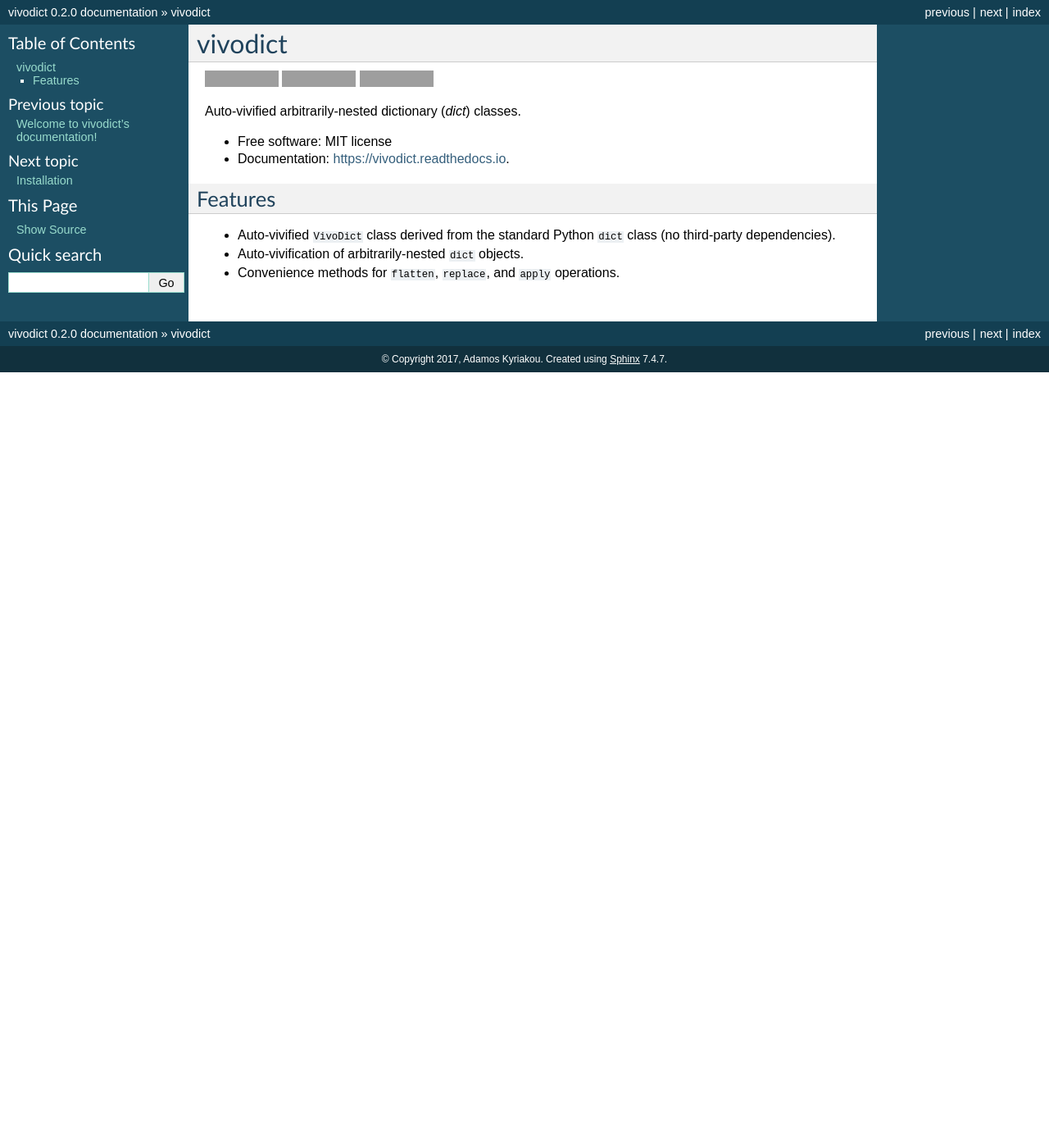
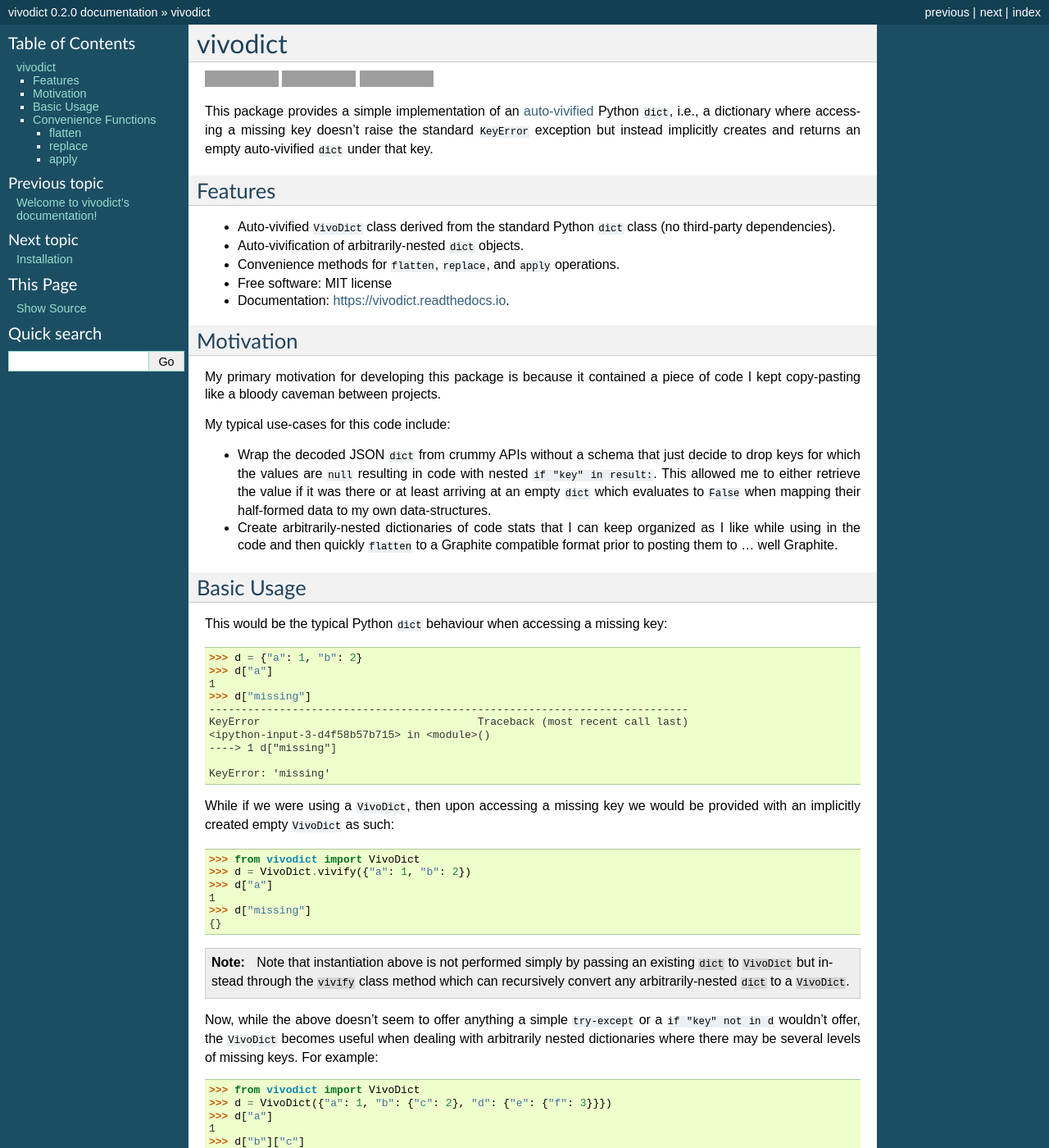
Before and after one commit to somada141/vivodict, a Sphinx documentation site: the page built from docs/readme.rst, in a window 1280 px wide and 1400 px high. Shown: the whole window at 82% size. Built offline with Sphinx 7.4.7, drawn with Linux system fonts in a browser that asks for light colours; pages that are not in the unit, such as notebooks, are missing from menus; some of the changed text lies outside the part shown; grey boxes are pictures that could not be loaded.

Commit message:
Cleanup the docos and removed a bunch of the unnecessary stuff.

```diff
--- a/README.rst
+++ b/README.rst
@@ -14,16 +14,182 @@
         :alt: Documentation Status
 
 
-Auto-vivified arbitrarily-nested dictionary (`dict`) classes.
-
-
-* Free software: MIT license
-* Documentation: https://vivodict.readthedocs.io.
+This package provides a simple implementation of an `auto-vivified
+<https://en.wikipedia.org/wiki/Autovivification>`_ Python ``dict``, i.e., a
+dictionary where accessing a missing key doesn't raise the standard ``KeyError``
+exception but instead implicitly creates and returns an empty auto-vivified
+``dict`` under that key.
 
 
 Features
 --------
 
-* Auto-vivified ``VivoDict`` class derived from the standard Python ``dict`` class (no third-party dependencies).
+* Auto-vivified ``VivoDict`` class derived from the standard Python ``dict``
+  class (no third-party dependencies).
 * Auto-vivification of arbitrarily-nested ``dict`` objects.
 * Convenience methods for ``flatten``, ``replace``, and ``apply`` operations.
+* Free software: MIT license
+* Documentation: https://vivodict.readthedocs.io.
+
+Motivation
+----------
+
+My primary motivation for developing this package is because it contained a
+piece of code I kept copy-pasting like a bloody caveman between projects.
+
+My typical use-cases for this code include:
+
+* Wrap the decoded JSON ``dict`` from crummy APIs without a schema that just
+  decide to drop keys for which the values are ``null`` resulting in code with
+  nested ``if "key" in result:``. This allowed me to either retrieve the value
+  if it was there or at least arriving at an empty ``dict`` which evaluates to
+  ``False`` when mapping their half-formed data to my own data-structures.
+* Create arbitrarily-nested dictionaries of code stats that I can keep organized
+  as I like while using in the code and then quickly ``flatten`` to a Graphite
+  compatible format prior to posting them to ... well Graphite.
+
+Basic Usage
+-----------
+
+This would be the typical Python ``dict`` behaviour when accessing a missing
+key::
+
+    >>> d = {"a": 1, "b": 2}
+    >>> d["a"]
+    1
+    >>> d["missing"]
+    ---------------------------------------------------------------------------
+    KeyError                                  Traceback (most recent call last)
+    <ipython-input-3-d4f58b57b715> in <module>()
+    ----> 1 d["missing"]
+
+    KeyError: 'missing'
+
+While if we were using a ``VivoDict``, then upon accessing a missing key we
+would be provided with an implicitly created empty ``VivoDict`` as such::
+
+    >>> from vivodict import VivoDict
+    >>> d = VivoDict.vivify({"a": 1, "b": 2})
+    >>> d["a"]
+    1
+    >>> d["missing"]
+    {}
+
+.. note::
+
+    Note that instantiation above is not performed simply by passing an existing
+    ``dict`` to ``VivoDict`` but instead through the ``vivify`` class method
+    which can recursively convert any arbitrarily-nested ``dict`` to a
+    ``VivoDict``.
+
+Now, while the above doesn't seem to offer anything a simple ``try-except`` or
+a ``if "key" not in d`` wouldn't offer, the ``VivoDict`` becomes useful when
+dealing with arbitrarily nested dictionaries where there may be several levels
+of missing keys. For example::
+
+    >>> from vivodict import VivoDict
+    >>> d = VivoDict({"a": 1, "b": {"c": 2}, "d": {"e": {"f": 3}}})
+    >>> d["a"]
+    1
+    >>> d["b"]["c"]
+    2
+    >>> d["d"]["e"]["f"]
+    3
+    >>> d["i"]["am"]["missing"]["eh"] = 4
+    >>> d
+    {'a': 1,
+    'b': {'c': 2},
+    'd': {'e': {'f': 3}},
+    'i': {'am': {'missing': {'eh': 4}}}}
+
+So, as can be seen, having auto-vivification allows one to nest keys and values
+to whatever degree.
+
+.. warning::
+
+    The primary caveat of the above functionality is that ``VivoDict`` are very
+    forgiving when it comes to typos which can leads to weird errors. A
+    mistyped key will simply create a new ``VivoDict`` and will allow you to go
+    down some rabbithole of erroneously typed keys your linter won't get you out
+    of.
+
+Convenience Functions
+---------------------
+
+In addition to the above, a few basic convenience methods have been built into
+the ``VivoDict`` class, mostly cause they make my life easier and lazier.
+
+
+flatten
+^^^^^^^
+
+As I mentioned prior one of my typical use-cases for ``vivodict`` is using it
+to store nested metrics which I then post to Graphite via simple HTTP requests.
+
+Graphite, however, bases its structure on ``.`` delimited names where anything
+preceding a ``.`` is considered to be a metric folder with the last token being
+the metric itself.
+
+Thus, I needed a quick way to flatten a nested ``dict`` into a Graphite
+compatible version.
+
+The ``flatten`` method does exactly that::
+
+    >>> d = VivoDict.vivify({"a": 1, "b": {"c": 2}, "d": {"e": {"f": 3}}})
+    >>> d.flatten()
+    {'a': 1, 'b.c': 2, 'd.e.f': 3}
+
+replace
+^^^^^^^
+
+Following the same premise as with ``flatten`` I needed to quickly 'reset' my
+metrics back to 0 between posting cycles.
+
+Hence, ``replace`` will replace all 'leaf' node values in what is essentially a
+tree with a given ``value``::
+
+    >>> d = VivoDict.vivify({"a": 1, "b": {"c": 2}, "d": {"e": {"f": 3}}})
+    >>> d.replace(replace_with=0)
+    >>> d
+    {'a': 0, 'b': {'c': 0}, 'd': {'e': {'f': 0}}}
+
+.. warning::
+
+    As you may have noticed from the above snippet, the ``replace`` method
+    performs an **in-place** replacement instead of returning a copy of the
+    original ``VivoDict`` with replaced values.
+
+Should you need to maintain an original copy I'd suggest you use the ``copy``
+package and its ``deepcopy`` function (cause Python passes by reference) as
+such:
+
+    >>> import copy
+    >>> original = VivoDict.vivify({"a": 1, "b": {"c": 2}, "d": {"e": {"f": 3}}})
+    >>> modified = copy.deepcopy(original)
+    >>> modified.replace(replace_with=0)
+    >>> original
+    {'a': 1, 'b': {'c': 2}, 'd': {'e': {'f': 3}}}
+    >>> modified
+    {'a': 0, 'b': {'c': 0}, 'd': {'e': {'f': 0}}}
+
+
+apply
+^^^^^
+
+Lastly, I often had to modify all values through a given function, typically
+divide them by a number of observation for average metrics which can be easily
+done through the ``apply`` method which can take any ``callable`` as an
+argument and replace the original value with its return-value::
+
+    >>> d = VivoDict.vivify({"a": 1, "b": {"c": 2}, "d": {"e": {"f": 3}}})
+    >>> def double(value):
+    >>>     return value * 2
+    >>> d.apply(double)
+    >>> d
+    {'a': 2, 'b': {'c': 4}, 'd': {'e': {'f': 6}}}
+    >>> d.apply(lambda value: value / 2)
+    {'a': 1, 'b': {'c': 2}, 'd': {'e': {'f': 3}}}
+
+.. warning::
+
+    Much like ``replace``, the ``apply`` method replaces values **in-place**.
--- a/docs/authors.rst
+++ /dev/null
@@ -1 +0,0 @@
-.. include:: ../AUTHORS.rst
```
Also changed, not shown: AUTHORS.rst (deleted, +0 -13 lines), CONTRIBUTING.rst (deleted, +0 -113 lines), docs/index.rst (+0 -10 lines), docs/usage.rst (deleted, +0 -7 lines).
